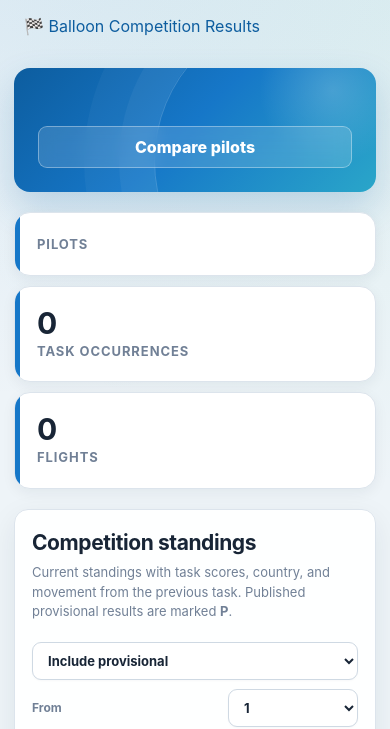
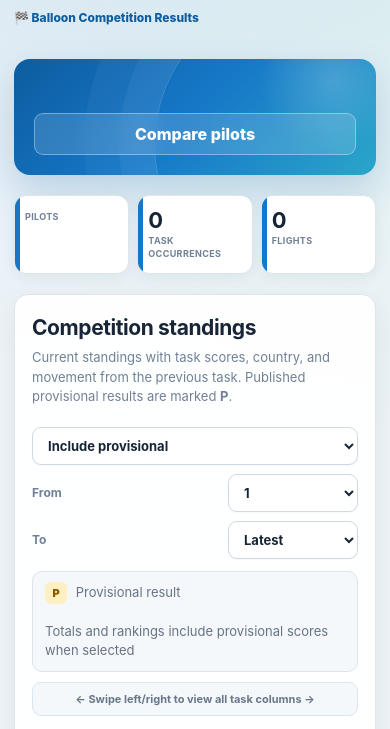
Before and after one commit to Jimmy-thom/balloon-competition-results, a Flask app: template templates/event.html in a window 390 px wide. Shown: the top 729 px of the page. Run offline with Flask 3, Linux system fonts and the light colour scheme; the template is opened without the code that fills it, so the values that code supplies are empty.

Commit message:
Update style.css

```diff
--- a/static/style.css
+++ b/static/style.css
@@ -936,3 +936,183 @@ table:not(.results-table) td{
 
   }
 }
+/* Mobile standings / navigation improvements
+   Append this block to the END of static/style.css.
+   Desktop/tablet styles remain unchanged.
+*/
+
+@media (max-width:620px){
+
+  /* Keep the site navigation readable instead of running all links together. */
+  nav{
+    display:flex;
+    align-items:center;
+    flex-wrap:wrap;
+    gap:7px 14px;
+    padding:10px 14px;
+    font-size:12px;
+    line-height:1.3;
+  }
+
+  nav .brand{
+    flex:0 0 100%;
+    font-weight:800;
+    white-space:nowrap;
+  }
+
+  nav > a:not(.brand){
+    padding:3px 0;
+    font-weight:700;
+  }
+
+  /* Keep the three event statistics visible on one phone row. */
+  .stats{
+    grid-template-columns:repeat(3,minmax(0,1fr));
+    gap:8px;
+  }
+
+  .stats > div{
+    padding:12px 10px;
+    border-radius:12px;
+  }
+
+  .stats b{
+    font-size:22px;
+  }
+
+  .stats span{
+    font-size:9px;
+    letter-spacing:.04em;
+  }
+
+  /* Make the event header more compact on a phone. */
+  .event-head{
+    padding:20px;
+  }
+
+  .event-head h1{
+    font-size:28px;
+  }
+
+  /* Mobile standings:
+     Always show POS + PILOT + MOVEMENT + TOTAL.
+     Country and Gap are hidden from the fixed phone view.
+     Task scores remain available by horizontal scrolling. */
+
+  .results-table{
+    min-width:820px;
+  }
+
+  /* Hide Country (3) and Gap (6) on phones. */
+  .results-table th:nth-child(3),
+  .results-table td:nth-child(3),
+  .results-table th:nth-child(6),
+  .results-table td:nth-child(6){
+    display:none;
+  }
+
+  /* Remove the old six-column sticky setup. */
+  .results-table th:nth-child(-n+6),
+  .results-table td:nth-child(-n+6){
+    position:static;
+    left:auto;
+  }
+
+  /* Re-pin only the four useful phone columns. */
+  .results-table th:nth-child(1),
+  .results-table td:nth-child(1){
+    position:sticky;
+    left:0;
+    z-index:8;
+    width:45px;
+    min-width:45px;
+  }
+
+  .results-table th:nth-child(2),
+  .results-table td:nth-child(2){
+    position:sticky;
+    left:45px;
+    z-index:8;
+    width:150px;
+    min-width:150px;
+  }
+
+  .results-table th:nth-child(4),
+  .results-table td:nth-child(4){
+    position:sticky;
+    left:195px;
+    z-index:8;
+    width:65px;
+    min-width:65px;
+    box-shadow:none;
+  }
+
+  .results-table th:nth-child(5),
+  .results-table td:nth-child(5){
+    position:sticky;
+    left:260px;
+    z-index:8;
+    width:65px;
+    min-width:65px;
+    box-shadow:7px 0 12px rgba(24,37,54,.09);
+  }
+
+  .results-table th:nth-child(1),
+  .results-table th:nth-child(2),
+  .results-table th:nth-child(4),
+  .results-table th:nth-child(5){
+    background:#edf4f8;
+  }
+
+  .results-table td:nth-child(1),
+  .results-table td:nth-child(2),
+  .results-table td:nth-child(4),
+  .results-table td:nth-child(5){
+    background:#fff;
+  }
+
+  .results-table .pilot-cell{
+    min-width:150px;
+    max-width:150px;
+    overflow:hidden;
+    text-overflow:ellipsis;
+  }
+
+  /* Keep podium highlighting visible in the fixed columns. */
+  .results-table tbody tr.podium-1 td:nth-child(1),
+  .results-table tbody tr.podium-1 td:nth-child(2),
+  .results-table tbody tr.podium-1 td:nth-child(4),
+  .results-table tbody tr.podium-1 td:nth-child(5){
+    background:#fffaf0;
+  }
+
+  .results-table tbody tr.podium-2 td:nth-child(1),
+  .results-table tbody tr.podium-2 td:nth-child(2),
+  .results-table tbody tr.podium-2 td:nth-child(4),
+  .results-table tbody tr.podium-2 td:nth-child(5){
+    background:#f7fafc;
+  }
+
+  .results-table tbody tr.podium-3 td:nth-child(1),
+  .results-table tbody tr.podium-3 td:nth-child(2),
+  .results-table tbody tr.podium-3 td:nth-child(4),
+  .results-table tbody tr.podium-3 td:nth-child(5){
+    background:#fff8f4;
+  }
+
+  /* Slightly smaller phone table typography. */
+  .results-table th,
+  .results-table td{
+    padding:10px 8px;
+  }
+
+  .results-table .flag{
+    width:26px;
+    font-size:17px;
+  }
+
+  /* Make the mobile swipe instruction especially clear. */
+  .results-legend{
+    line-height:1.5;
+  }
+}
```
